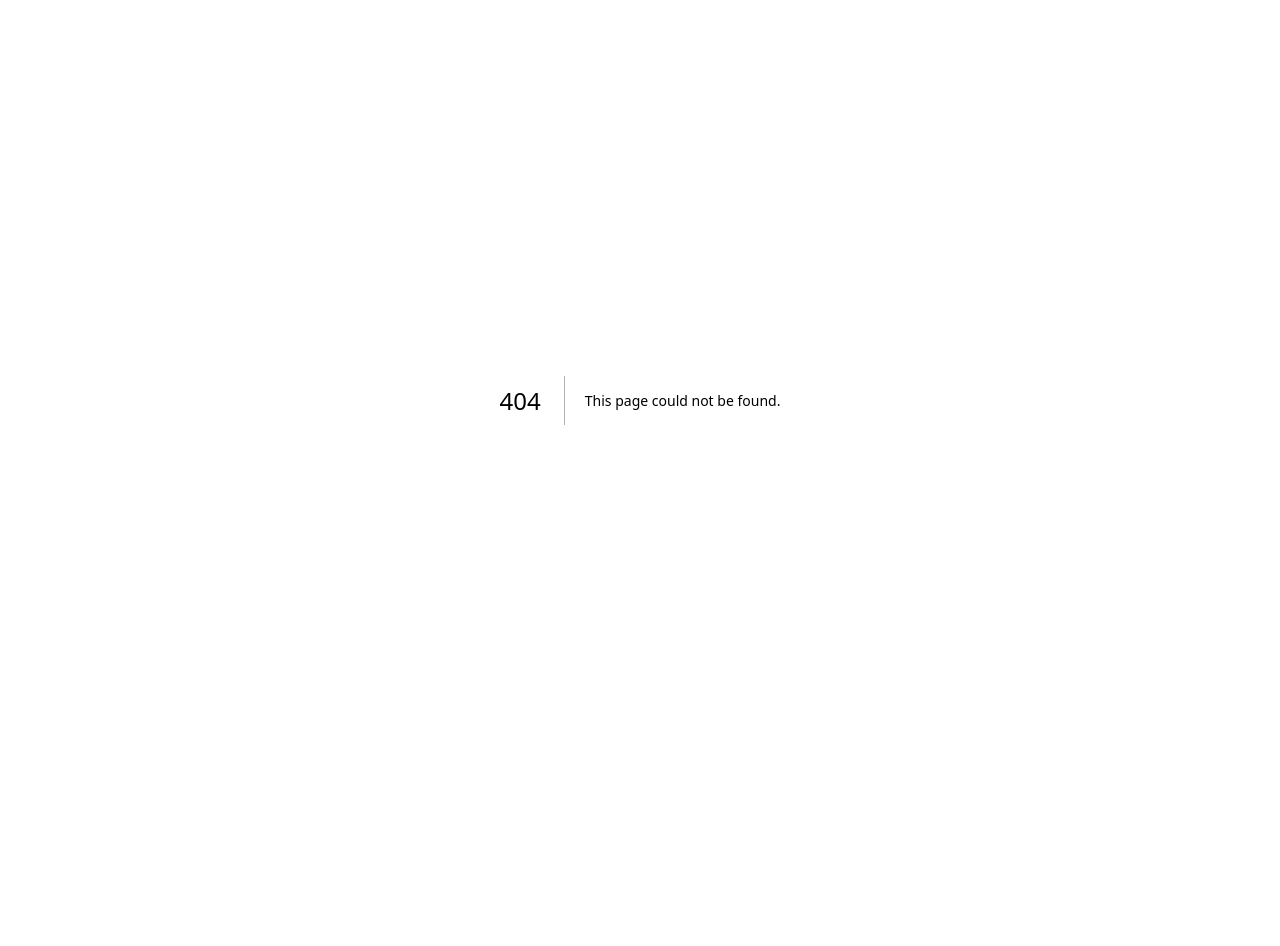
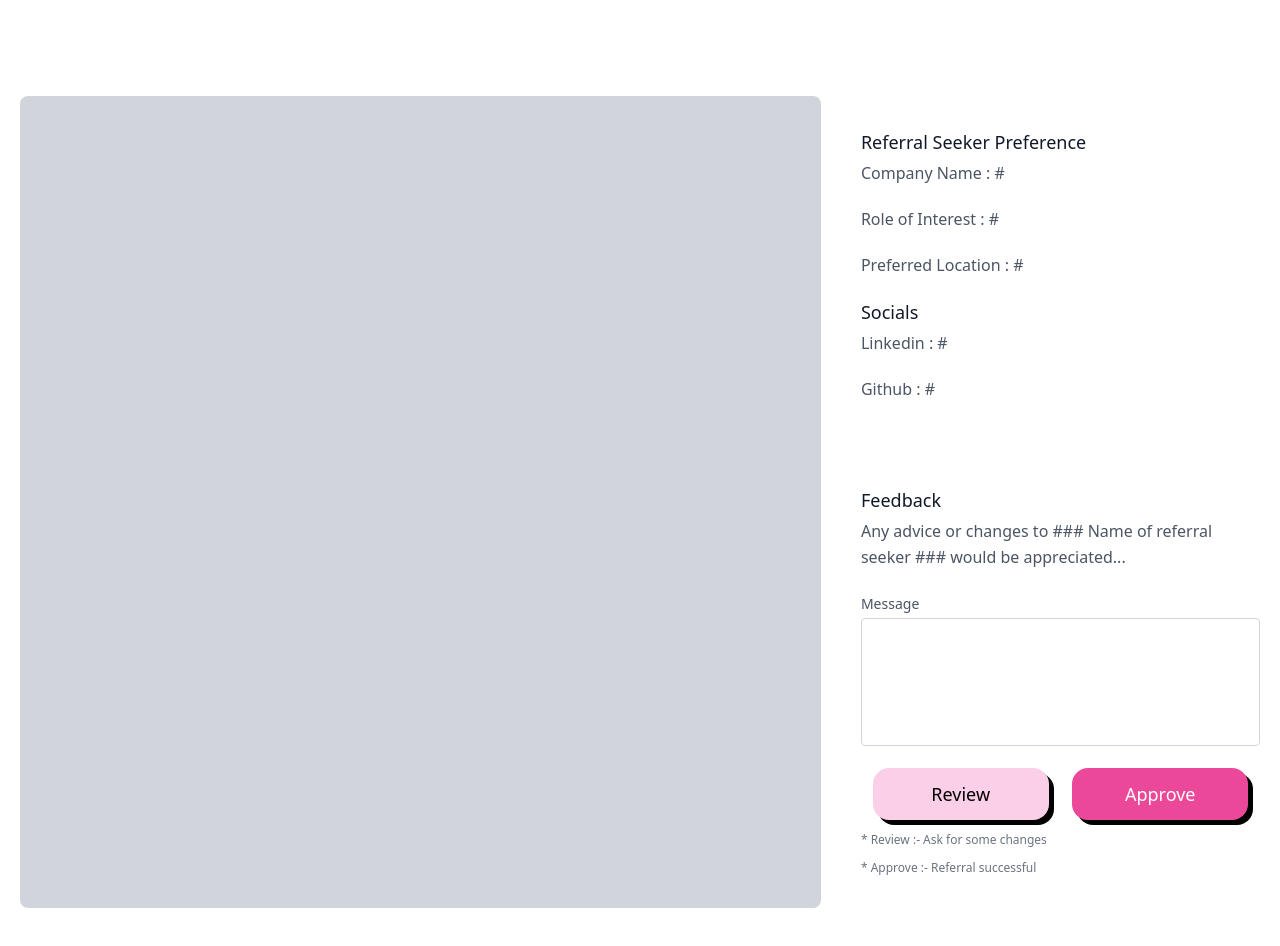
Before and after one commit to theonlyjunaid/codencool, a Next.js app: page /cardview/viewInfo in a window 1280 px wide. Before the commit this address had no page. Shown: the top 946 px of the page. Before the commit the page ends 800 px from the top, so only its background shows below. Built offline with nearby package versions, Linux system fonts and the light colour scheme.

Commit message:
CardView

```diff
--- a/components/home/Center.jsx
+++ b/components/home/Center.jsx
@@ -4,15 +4,15 @@ const Center = () => {
   return (
     <div className='w-full   flex justify-center items-center relative h-screen '>
         <div className='flex  gap-10 '>
-              <div className="w-60 h-14 text-xl bg-black cursor-pointer centerbtn py-3 text-center rounded-xl text-white "
+              <div className="w-60 h-14 text-xl bg-green-500 cursor-pointer centerbtn py-3 text-center rounded-xl text-white "
               >
 
-Give Refrale
+    Give Referral
             </div>
-              <div className="w-60 h-14 bg-black text-xl  cursor-pointer centerbtn py-3 text-center rounded-xl text-white "
+              <div className="w-60 h-14 bg-orange-400 text-xl  cursor-pointer centerbtn py-3 text-center rounded-xl text-white "
               >
 
-need Refrale
+    Need Referral
             </div>
         </div>
     </div>
--- /dev/null
+++ b/pages/cardview/viewInfo.js
@@ -0,0 +1,85 @@
+const View =()=>{
+    return(
+<>
+  <div className="text-gray-600 body-font relative">
+    <div className="container px-5 py-24 mx-auto flex sm:flex-nowrap flex-wrap">
+      <div className="lg:w-2/3 md:w-1/2 bg-gray-300 rounded-lg overflow-hidden sm:mr-10 p-10 flex items-end justify-start relative">
+        <iframe
+          width="100%"
+          height="100%"
+          className="absolute inset-0"
+          frameBorder={0}
+          title="map"
+          marginHeight={0}
+          marginWidth={0}
+          scrolling="no"
+
+          style={{ filter: "grayscale(0.5) contrast(1) opacity(0.5)" }}
+        />
+      </div>
+
+      <div className="w-1/3">
+        <div className="bg-white flex flex-col md:ml-auto w-full md:py-8 mt-8 md:mt-0">
+          <h2 className="text-gray-900 text-lg mb-1 font-medium title-font">
+            Referral Seeker Preference
+          </h2>
+          <p className="leading-relaxed mb-5 text-gray-600">
+            Company Name : #
+          </p>
+          <p className="leading-relaxed mb-5 text-gray-600">
+            Role of Interest : #
+          </p>
+          <p className="leading-relaxed mb-5 text-gray-600">
+            Preferred Location : #
+          </p>
+          <h3 className="text-gray-900 text-lg mb-1 font-medium title-font">Socials</h3>
+          <p className="leading-relaxed mb-5 text-gray-600">
+            Linkedin : #
+          </p>
+          <p className="leading-relaxed mb-5 text-gray-600">
+            Github : #
+          </p>
+        </div>
+
+        <div className="bg-white flex flex-col md:ml-auto w-full md:py-8 mt-8 md:mt-0">
+          <h2 className="text-gray-900 text-lg mb-1 font-medium title-font">
+            Feedback
+          </h2>
+          <p className="leading-relaxed mb-5 text-gray-600">
+            Any advice or changes to ### Name of referral seeker ### would be appreciated...
+          </p>
+          <div className="relative mb-4">
+            <label htmlFor="message" className="leading-7 text-sm text-gray-600">
+              Message
+            </label>
+            <textarea
+              id="message"
+              name="message"
+              className="w-full bg-white rounded border border-gray-300 focus:border-indigo-500 focus:ring-2 focus:ring-indigo-200 h-32 text-base outline-none text-gray-700 py-1 px-3 resize-none leading-6 transition-colors duration-200 ease-in-out"
+              defaultValue={""}
+            />
+          </div>
+          <div className="flex justify-around">
+            <button className="text-black bg-pink-200 centerbtn border-0 py-3 px-2 w-44 focus:outline-none hover:bg-pink-500 hover:text-white rounded-2xl text-lg">
+              Review
+            </button>
+            <button className="text-white bg-pink-500 centerbtn border-0 py-3 px-2 w-44 focus:outline-none hover:bg-pink-600 rounded-2xl text-lg">
+              Approve
+            </button>
+          </div>
+          <p className="text-xs text-gray-500 mt-3">
+            * Review :- Ask for some changes
+          </p>
+          <p className="text-xs text-gray-500 mt-3">
+            * Approve :- Referral successful
+          </p>
+        </div>
+      </div>
+
+    </div>
+  </div>
+</>
+
+    )
+}
+export default View
--- a/styles/globals.css
+++ b/styles/globals.css
@@ -3,5 +3,5 @@
 @tailwind utilities;
 
 .centerbtn{
-    box-shadow: 5px 5px  #888888;
+    box-shadow: 5px 5px  #000000;
 }
```
